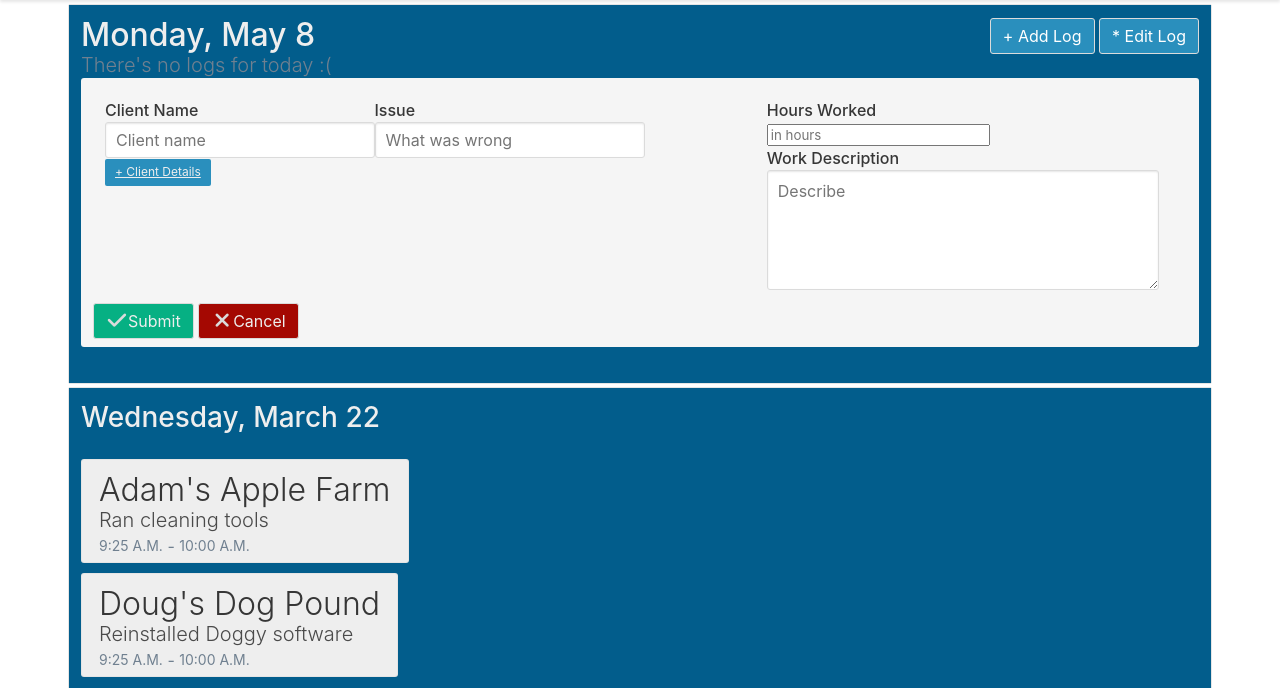
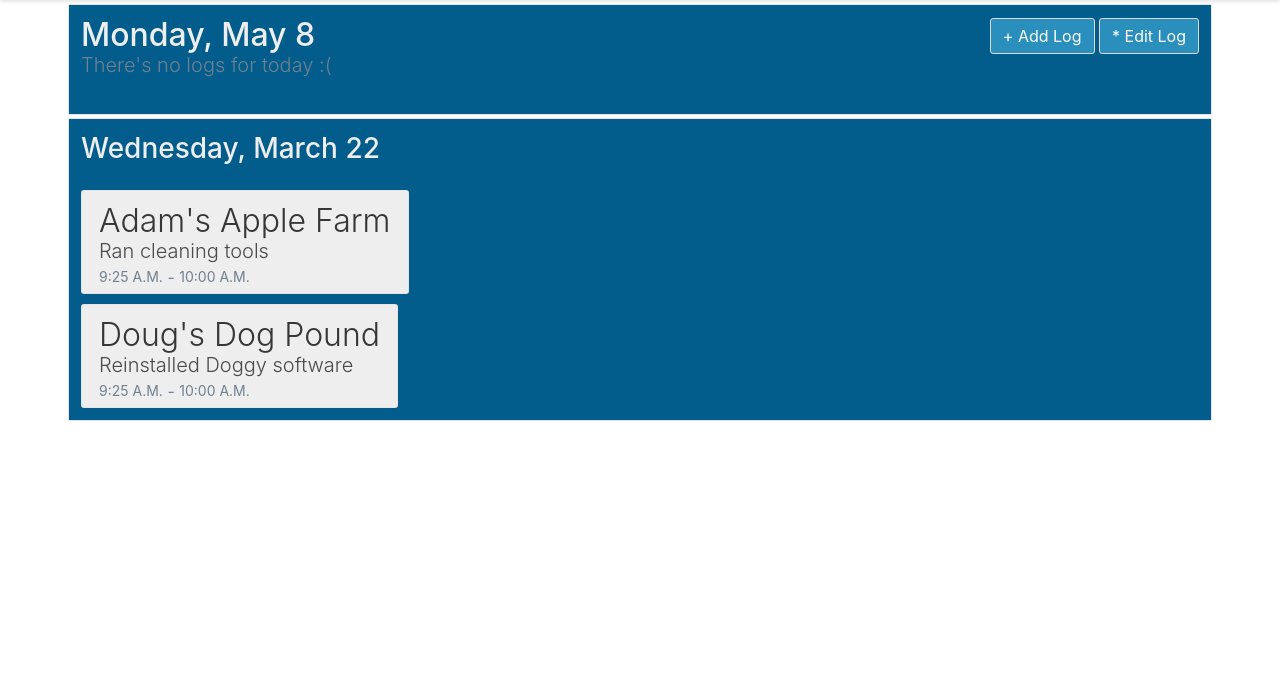
Before and after one commit to Spethreeker/phpwebapp, a PHP site: page /home.php in a window 1280 px wide. Shown: the part 53-741 px from the top of the page. Run offline with PHP 8.4, Linux system fonts and the light colour scheme; the visitor is signed in with stand-in values (Sample User, id 1); some libraries are stand-ins or nearby versions.

Commit message:
logform is hidden

```diff
--- a/home.php
+++ b/home.php
@@ -107,7 +107,7 @@ session_start();
             </div>
 
             </div>
-            <div id="log-form">
+            <div id="log-form" class="log-form">
                 <form class="notification" id="newlog" name="newlog" method="POST" class="log" >
                     <div class="tile is-ancestor">
                            <div class="tile is-parent is-3" >
```
